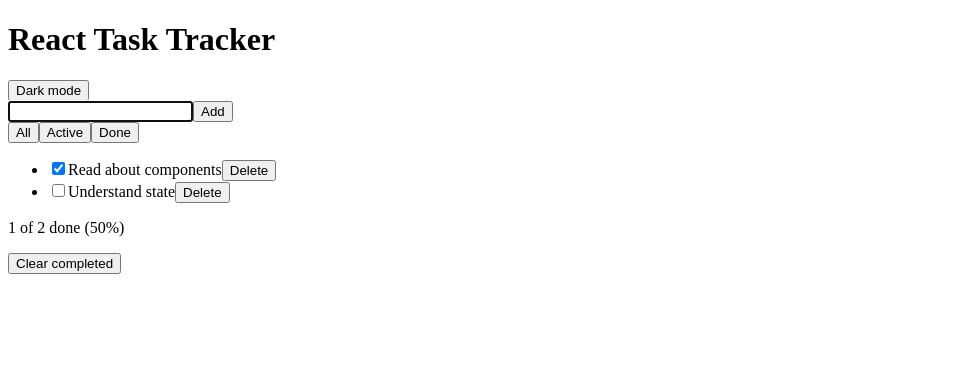
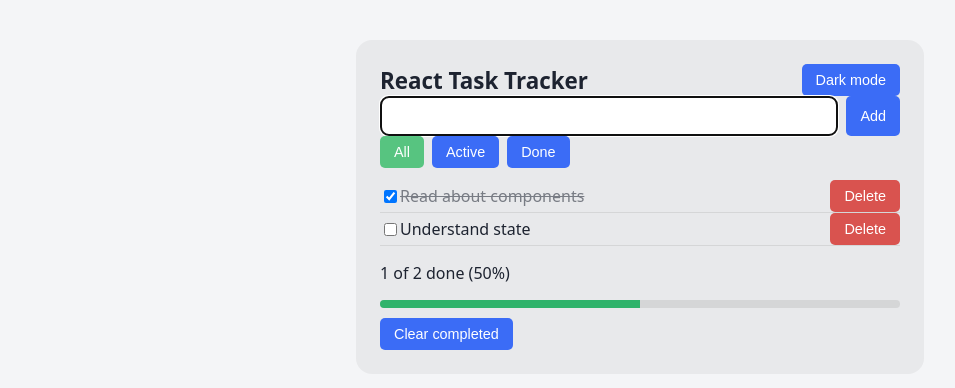
Before and after one commit to Alexanderoke/ReactConcepts, a React (Vite) app in the folder ReactConcepts/: page / in a window 1280 px wide. Shown: the top 388 px of the page, without its empty margins (0-955 px from the left). Built offline with nearby package versions, Linux system fonts and the light colour scheme.

Commit message:
add css styling

```diff
--- a/ReactConcepts/src/App.css
+++ b/ReactConcepts/src/App.css
@@ -1,184 +1,62 @@
-.counter {
-  font-size: 16px;
-  padding: 5px 10px;
+* { box-sizing: border box;}
+
+body{
+  margin: 0;
+  font-family: system-ui, sans-serif;
+  transition: background 0.2s, color0.2s;
+}
+body.light {background: #f4f5f7; color: #1d2330}
+body.dark {background: #14171f; color: #e8eaf0}
+
+.app{
+  max-width: 520px;
+  margin: 40px auto;
+  padding: 24px;
+  border-radius: 16px;
+  background: rgba(127,127,127,0.1);
+}
+.header { display: flex;justify-content: space-between; align-items: center; }
+.header h1 {font-size: 1.4rem; margin:0;}
+
+button {
+  cursor: pointer;
+  border: none;
   border-radius: 5px;
-  color: var(--accent);
-  background: var(--accent-bg);
-  border: 2px solid transparent;
-  transition: border-color 0.3s;
-  margin-bottom: 24px;
+  padding: 8px 14px;
+  background: #3b6cf6;
+  color: white;
+  font-size: 0.9rem;
+}
+button.danger {background: #d9534f;}
 
-  &:hover {
-    border-color: var(--accent-border);
-  }
-  &:focus-visible {
-    outline: 2px solid var(--accent);
-    outline-offset: 2px;
-  }
+.form {display: flex; gap: 8px; margin: 20px 0 12;}
+.form input{
+  flex: 1;
+  padding: 10px;
+  border-radius: 8px;
+  border: 1px solid #8884;
+  font-size: 1rem;
 }
+.filters{ display: flex; gap: 8px; margin-bottom: 12px;}
+.chip.selected{ background: #3b6c; color: white; border-color: #3b6cf6;}
+.list {list-style: none; padding: 0; margin: 0;}
+.item{
+  display: flex;
+  align-items: center;
+  gap: 10px 0;
+  border-bottom: 1px solid #8883;
+}
+.item span {flex: 1; cursor:text}
+.item.done span {text-decoration: line-through; opacity: 0.55;}
+.edit { flex: 1; padding: 6px; border-radius: 6px; border: 1px solid #3b6cf6; }
+.empty { opacity: 0.6; text-align: center; padding: 16px 0;}
 
-.hero {
-  position: relative;
-
-  .base,
-  .framework,
-  .vite {
-    inset-inline: 0;
-    margin: 0 auto;
-  }
-
-  .base {
-    width: 170px;
-    position: relative;
-    z-index: 0;
-  }
-
-  .framework,
-  .vite {
-    position: absolute;
-  }
-
-  .framework {
-    z-index: 1;
-    top: 34px;
-    height: 28px;
-    transform: perspective(2000px) rotateZ(300deg) rotateX(44deg) rotateY(39deg)
-      scale(1.4);
-  }
-
-  .vite {
-    z-index: 0;
-    top: 107px;
-    height: 26px;
-    width: auto;
-    transform: perspective(2000px) rotateZ(300deg) rotateX(40deg) rotateY(39deg)
-      scale(0.8);
-  }
+.stats{margin-top: 16px;}
+.bar{
+  height: 8px;
+  background: #8883;
+  border-radius: 4px;
+  overflow: hidden;
+  margin-bottom: 10px;
 }
-
-#center {
-  display: flex;
-  flex-direction: column;
-  gap: 25px;
-  place-content: center;
-  place-items: center;
-  flex-grow: 1;
-
-  @media (max-width: 1024px) {
-    padding: 32px 20px 24px;
-    gap: 18px;
-  }
-}
-
-#next-steps {
-  display: flex;
-  border-top: 1px solid var(--border);
-  text-align: left;
-
-  & > div {
-    flex: 1 1 0;
-    padding: 32px;
-    @media (max-width: 1024px) {
-      padding: 24px 20px;
-    }
-  }
-
-  .icon {
-    margin-bottom: 16px;
-    width: 22px;
-    height: 22px;
-  }
-
-  @media (max-width: 1024px) {
-    flex-direction: column;
-    text-align: center;
-  }
-}
-
-#docs {
-  border-right: 1px solid var(--border);
-
-  @media (max-width: 1024px) {
-    border-right: none;
-    border-bottom: 1px solid var(--border);
-  }
-}
-
-#next-steps ul {
-  list-style: none;
-  padding: 0;
-  display: flex;
-  gap: 8px;
-  margin: 32px 0 0;
-
-  .logo {
-    height: 18px;
-  }
-
-  a {
-    color: var(--text-h);
-    font-size: 16px;
-    border-radius: 6px;
-    background: var(--social-bg);
-    display: flex;
-    padding: 6px 12px;
-    align-items: center;
-    gap: 8px;
-    text-decoration: none;
-    transition: box-shadow 0.3s;
-
-    &:hover {
-      box-shadow: var(--shadow);
-    }
-    .button-icon {
-      height: 18px;
-      width: 18px;
-    }
-  }
-
-  @media (max-width: 1024px) {
-    margin-top: 20px;
-    flex-wrap: wrap;
-    justify-content: center;
-
-    li {
-      flex: 1 1 calc(50% - 8px);
-    }
-
-    a {
-      width: 100%;
-      justify-content: center;
-      box-sizing: border-box;
-    }
-  }
-}
-
-#spacer {
-  height: 88px;
-  border-top: 1px solid var(--border);
-  @media (max-width: 1024px) {
-    height: 48px;
-  }
-}
-
-.ticks {
-  position: relative;
-  width: 100%;
-
-  &::before,
-  &::after {
-    content: '';
-    position: absolute;
-    top: -4.5px;
-    border: 5px solid transparent;
-  }
-
-  &::before {
-    left: 0;
-    border-left-color: var(--border);
-  }
-  &::after {
-    right: 0;
-    border-right-color: var(--border);
-  }
-}
+.fill { height: 100%; background: #2fb36b; transition: width 0.25s; }
```
